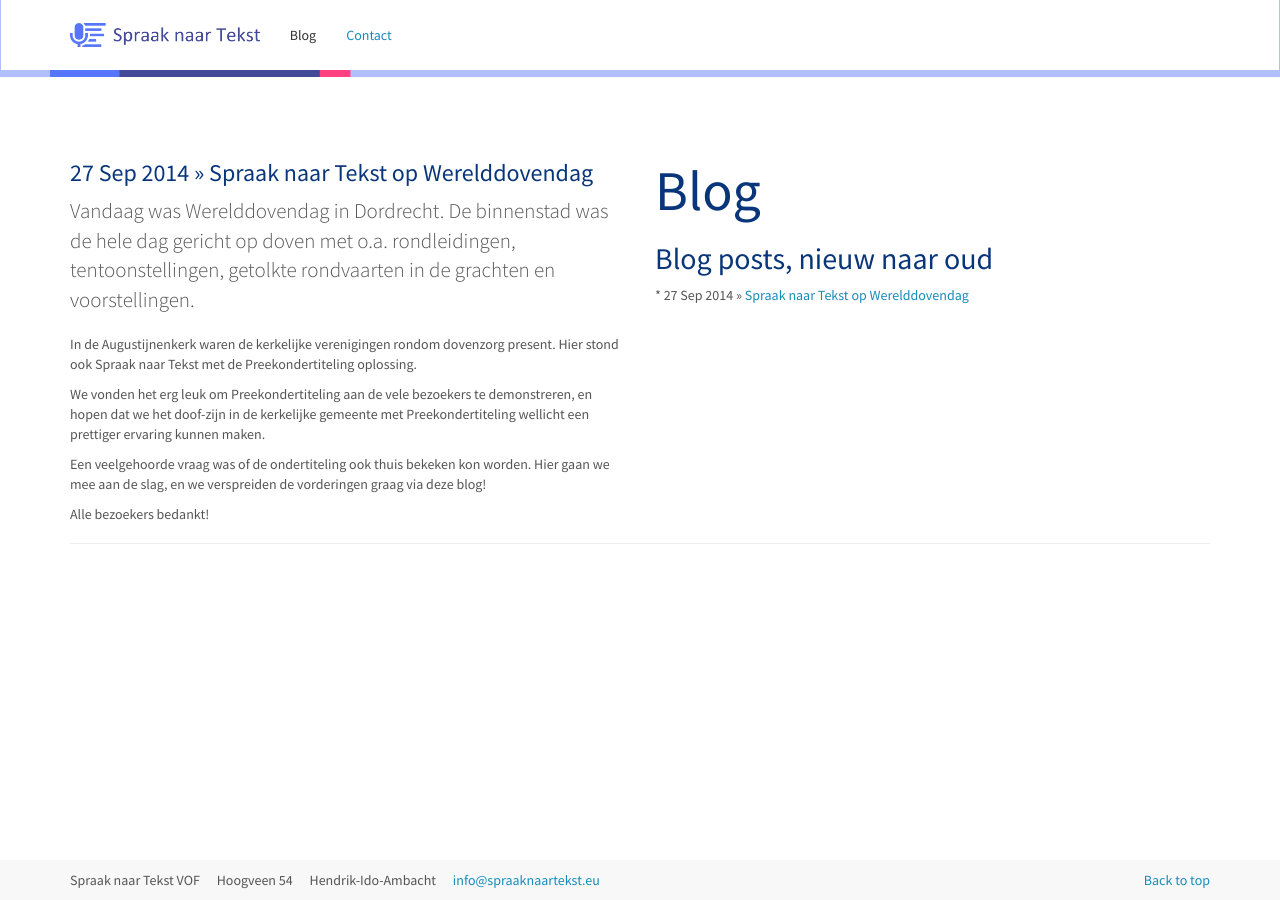
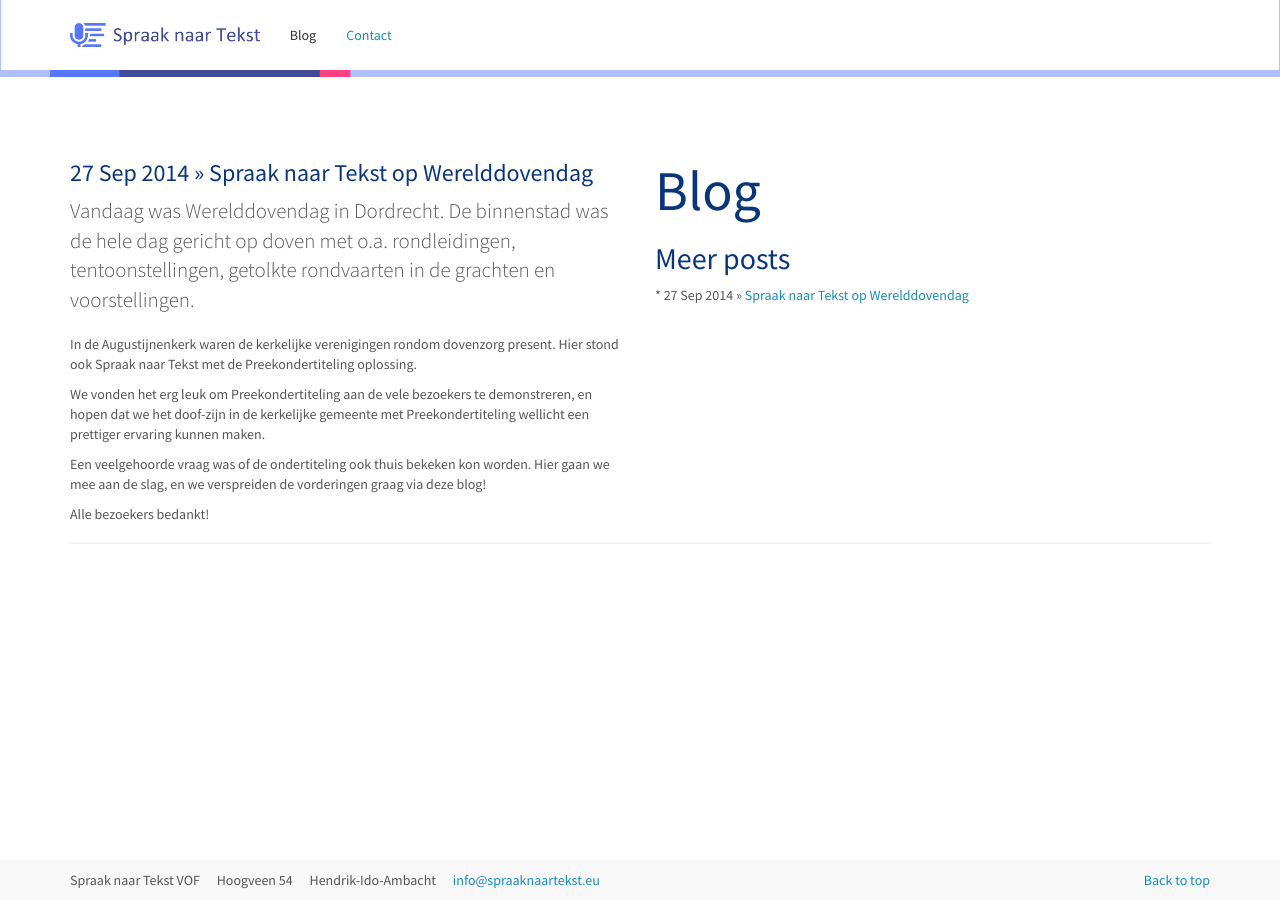
Before and after one commit to SpraakNaarTekst/Spraaknaartekst.eu-website, a Jekyll site: the page built from _posts/2014-09-27-spraak-naar-tekst-op-werelddovendag.html, in a window 1280 px wide. Built offline with Jekyll 4.4.1, drawn with Linux system fonts in a browser that asks for light colours; nearby versions of some CDN libraries.

Commit message:
More logical posts list

```diff
--- a/_layouts/nl/blog.html
+++ b/_layouts/nl/blog.html
@@ -8,10 +8,14 @@
             <div class="row">
 	            <div class="col-lg-6 pull-right">
 					<h1 class="hidden-xs">Blog</h1>
-					<h2>Blog posts, nieuw naar oud</h2>
+					<h2>Meer posts</h2>
 					<p>
 						{% for post in site.posts %}
-							* {{ post.date | date_to_string }} &raquo; <a href="{{ post.url }}">{{ post.title }}</a> </br>
+							{% if post.id == page.id %}
+								* {{ post.date | date_to_string }} &raquo; <a href="{{ post.url }}">{{ post.title }}</a> </br>
+							{% else %}
+								&nbsp;&nbsp;{{ post.date | date_to_string }} &raquo; <a href="{{ post.url }}">{{ post.title }}</a> </br>
+							{% endif %}
 						{% endfor %}
 					</p>
 	            </div>
```
